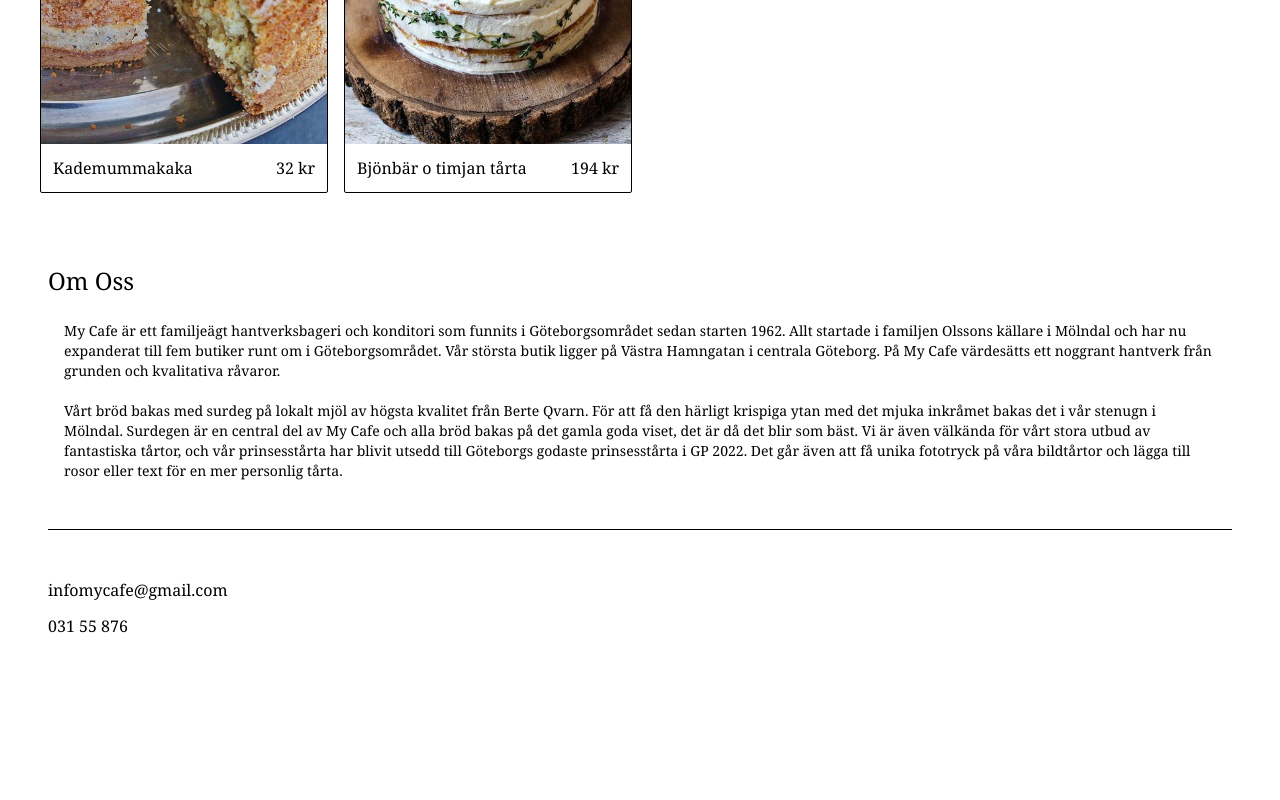
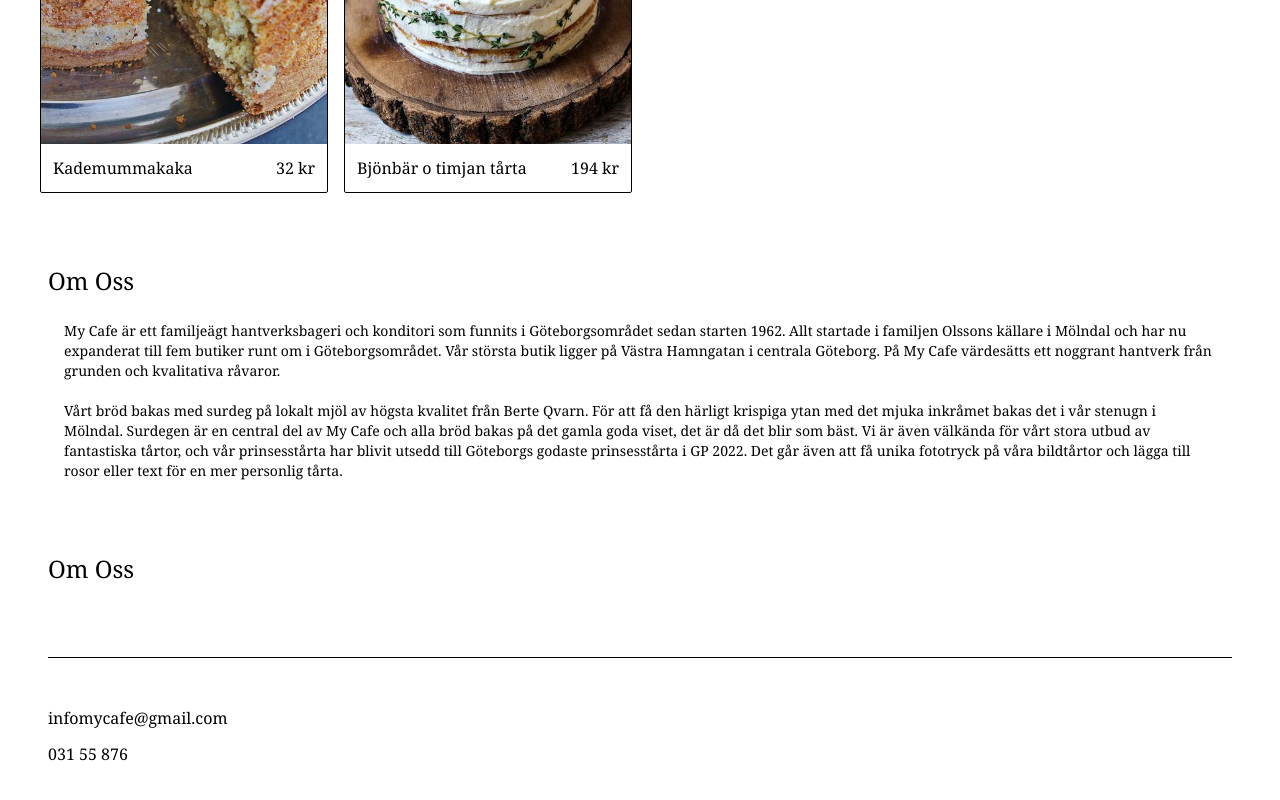
Before and after one commit to TaraSkoglund/my-cafe, a Next.js app: page / in a window 1280 px wide. Shown: the part 1125-1925 px from the top of the page. Before the commit the page ends 1811 px from the top, so only its background shows below. Built offline with nearby package versions, Linux system fonts and the light colour scheme.

Commit message:
install tailwindcss/form plugins

```diff
--- a/app/page.js
+++ b/app/page.js
@@ -1,5 +1,6 @@
 import About from "@/components/About";
 import Assortment from "@/components/Assortment";
+import Form from "@/components/Form";
 import Link from "next/link";
 
 export default function Home() {
@@ -22,6 +23,9 @@ export default function Home() {
         <section>
           <About />
         </section>
+        <section>
+          <Form />
+        </section>
         <footer className="m-12 font-serif divide-y divide-black">
           <div></div>
           <div className="space-y-3 pt-12">
--- a/package.json
+++ b/package.json
@@ -18,5 +18,8 @@
     "react": "18.2.0",
     "react-dom": "18.2.0",
     "tailwindcss": "3.3.3"
+  },
+  "devDependencies": {
+    "@tailwindcss/forms": "^0.5.6"
   }
 }
--- a/tailwind.config.js
+++ b/tailwind.config.js
@@ -19,5 +19,5 @@ module.exports = {
       },
     },
   },
-  plugins: [],
+  plugins: [require("@tailwindcss/forms")],
 };
```
Also changed, not shown: 1 other file (tests, documents, lock files or other folders).
